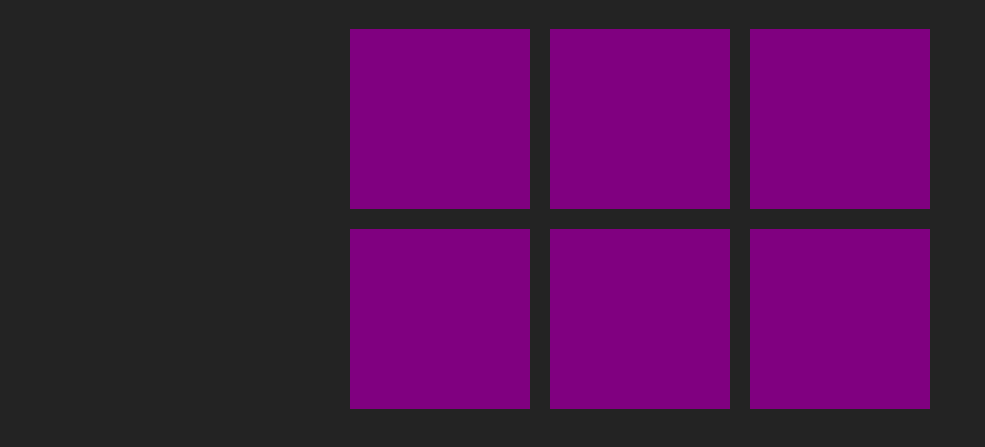
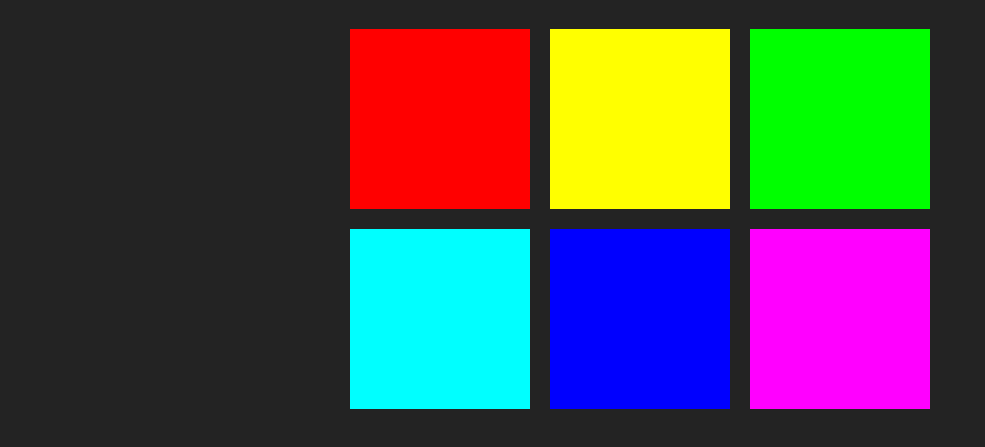
Before and after one commit to kvnloughead/rgb-color-game, a plain HTML site: page index.html in a window 1280 px wide. Shown: the part 61-508 px from the top of the page, without its empty margins (0-985 px from the left). Drawn offline with Linux system fonts and the light colour scheme.

Commit message:
Now the squares have different colors!

```diff
--- a/index.html
+++ b/index.html
@@ -14,12 +14,12 @@
     <body>
         <h1>The Great RGB Color Game</h1>
         <div id="container">
-            <div class="square"></div>
-            <div class="square"></div>
-            <div class="square"></div>
-            <div class="square"></div>
-            <div class="square"></div>
-            <div class="square"></div>
+            <div class="squares"></div>
+            <div class="squares"></div>
+            <div class="squares"></div>
+            <div class="squares"></div>
+            <div class="squares"></div>
+            <div class="squares"></div>
         </div>
 
         <script src="script.js" async defer></script>
--- a/script.js
+++ b/script.js
@@ -0,0 +1,14 @@
+function $(elem){
+    return document.querySelector(elem);
+}
+function $All(elem){
+    return document.querySelectorAll(elem);
+}
+
+var colors = ["rgb(255, 0, 0)", "rgb(255, 255, 0)", "rgb(0, 255, 0)", "rgb(0, 255, 255)",
+              "rgb(0, 0, 255)", "rgb(255, 0, 255)"]
+
+var squares = $All('.squares')
+for (var i = 0; i < squares.length; i++){
+    squares[i].style.backgroundColor = colors[i];
+}
--- a/styles.css
+++ b/styles.css
@@ -6,7 +6,7 @@ h1 {
     color: white;
 }
 
-.square {
+.squares {
     width: 30%;
     background-color: purple;
     padding-bottom: 30%;
```
Also changed, not shown: 1 other file.
